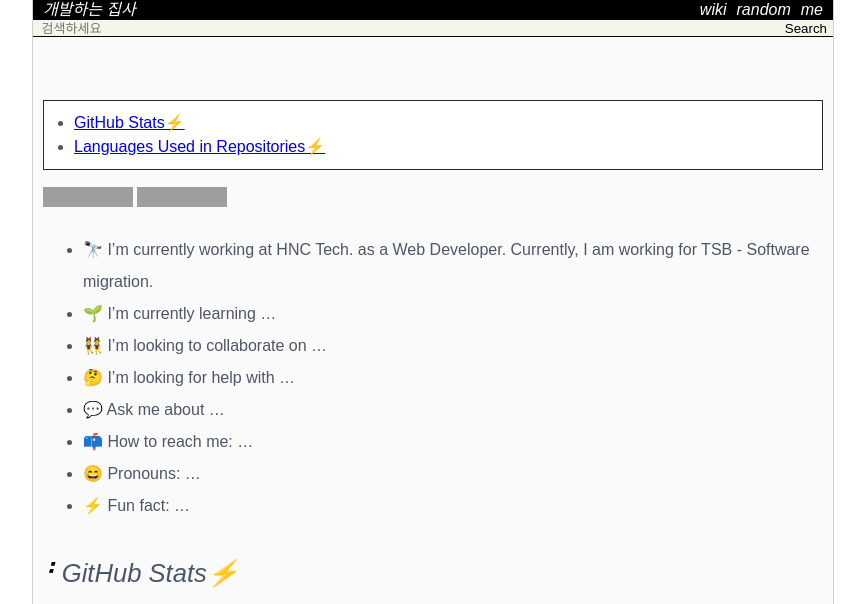
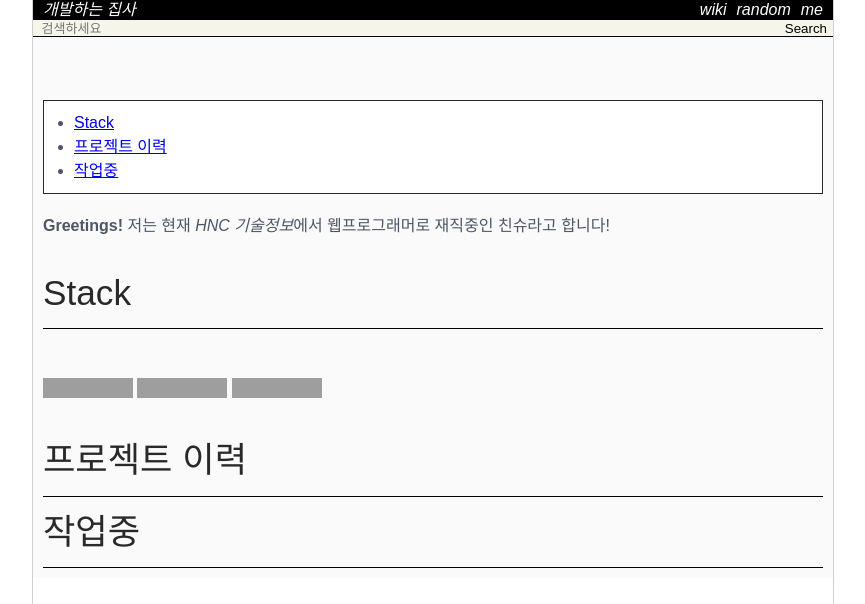
Before and after one commit to Achelous1/achelous1.github.io, a Jekyll site: the page built from about.md, in a window 1280 px wide. Shown: the top 604 px of the page, without its empty margins (207-1072 px from the left). Built offline with Jekyll 4.4.1, drawn with Linux system fonts in a browser that asks for light colours; nearby versions of some CDN libraries; some web fonts are replaced; some of the changed text lies outside the part shown; grey boxes are pictures that could not be loaded.

Commit message:
MODIFY about.md

```diff
--- a/about.md
+++ b/about.md
@@ -8,21 +8,15 @@ latex: true
 * TOC
 {:toc}
 
-[![Gmail Badge](https://img.shields.io/badge/Gmail-d14836?style=flat-square&logo=Gmail&logoColor=white&link=mailto:jsdesign1204@gmail.com)](mailto:jsdesign1204@gmail.com)
-[![Hits](https://hits.seeyoufarm.com/api/count/incr/badge.svg?url=https%3A%2F%2Fgithub.com%2FAchelous1&count_bg=%2379C83D&title_bg=%23555555&icon=atom.svg&icon_color=%23E7E7E7&title=hits&edge_flat=false)](https://hits.seeyoufarm.com)
+
+**Greetings!** 저는 현재 *HNC 기술정보*에서 웹프로그래머로 재직중인 친슈라고 합니다!
+
+# Stack
 <br/>
+![Markdown badge](https://img.shields.io/badge/Markdown-000000?style=for-the-badge&logo=markdown&logoColor=white)
+![AngularJS badge](https://img.shields.io/badge/AngularJS-E23237?style=for-the-badge&logo=angularjs&logoColor=white)
+![Spring badge](https://img.shields.io/badge/Spring-6DB33F?style=for-the-badge&logo=spring&logoColor=white)
 
-- 🔭 I’m currently working at HNC Tech. as a Web Developer. Currently, I am working for TSB - Software migration.
-- 🌱 I’m currently learning ...
-- 👯 I’m looking to collaborate on ...
-- 🤔 I’m looking for help with ...
-- 💬 Ask me about ...
-- 📫 How to reach me: ...
-- 😄 Pronouns: ...
-- ⚡ Fun fact: ...
+# 프로젝트 이력
 
-### GitHub Stats⚡
-![ISA github stats](https://github-readme-stats.vercel.app/api?username=Achelous1&count_private=true&show_icons=true&theme=vue)
-
-### Languages Used in Repositories⚡
-[![Top Langs](https://github-readme-stats.vercel.app/api/top-langs/?username=Achelous1&langs_count=10&layout=compact)](https://github.com/anuraghazra/github-readme-stats)
+# 작업중
```
Also changed, not shown: 1 other file.
